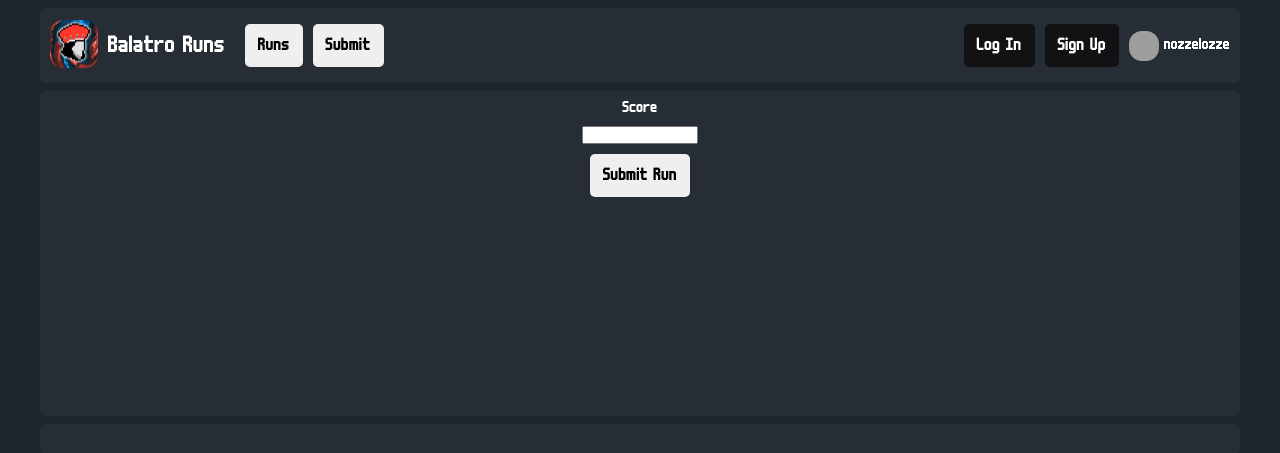
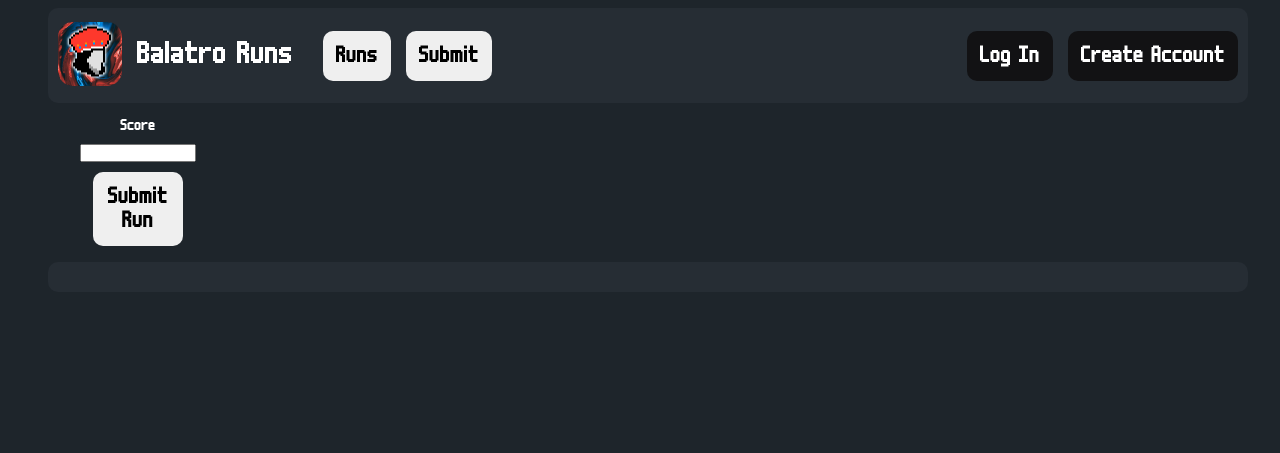
Before and after one commit to nozzelozze/BalatroRunTracker, a PHP site: page /new in a window 1280 px wide. Shown: the top 453 px of the page. Run offline with PHP 8.4, Linux system fonts and the light colour scheme; grey boxes are pictures that could not be loaded.

Commit message:
main style

```diff
--- a/public/css/Misc/_misc.scss
+++ b/public/css/Misc/_misc.scss
@@ -28,8 +28,8 @@ Misc classes
     $size: max(1, min($size, 3));
 
     $radius: map-get((
-        1: 5px,
-        2: 13px,
+        1: 10px,
+        2: 15px,
         3: 20px,
     ), $size);
 
--- a/public/css/Utils/_palette.scss
+++ b/public/css/Utils/_palette.scss
@@ -27,7 +27,7 @@ Uses function for static colors just to remain consistent
     $black: map-get((
         1 : #121214,
         2: #18181B,
-        3: #2F2F34
+        3: #2C353D
     ), $shade);
     @return $black;
 }
--- a/public/css/style.css
+++ b/public/css/style.css
@@ -46,19 +46,20 @@ body {
   flex-direction: column;
   justify-content: center;
   align-items: center;
-  gap: 8px;
+  gap: 16px;
+  width: 100%;
 }
 
-footer, main, .header {
+footer, .header {
   background-color: #262D34;
   padding: 10px;
   min-height: 30px;
-  width: 100%;
+  border-radius: 10px;
   max-width: 1200px;
-  border-radius: 5px;
 }
 
 .header {
+  width: 100%;
   padding-block: 0px;
   display: flex;
   flex-direction: row;
@@ -66,38 +67,38 @@ footer, main, .header {
   align-items: center;
   gap: 0px;
   justify-content: space-between;
-  min-height: 75px;
+  min-height: 90px;
+  max-width: 1200px;
 }
 .header__section {
   display: flex;
   flex-direction: row;
   justify-content: center;
   align-items: center;
-  gap: 10px;
+  gap: 15px;
 }
-.header__section img {
-  border-radius: 13px;
+.header__section__logo {
+  border-radius: 15px;
+  height: 64px;
 }
 .header__logo-text {
-  font-size: x-large;
+  font-size: xx-large;
   color: #ffffff;
 }
 
-main {
-  min-height: 325px;
-}
-
 footer {
+  width: 100%;
   padding-block: 0px;
+  max-width: 1200px;
 }
 
 button {
-  font-size: large;
+  font-size: x-large;
   padding: 13px;
   outline: none;
   border: none;
-  border-radius: 5px;
-  transition-duration: 0.2s;
+  border-radius: 10px;
+  transition-duration: 0.4s;
 }
 
 .button--blue {
@@ -138,19 +139,58 @@ button {
   width: 30px;
   border-radius: 50%;
 }
+main {
+  width: 100%;
+  max-width: 1200px;
+  display: grid;
+  grid-template-columns: 15% 60% 25%;
+}
+
+.navigation {
+  display: flex;
+  flex-direction: column;
+  justify-content: center;
+  align-items: center;
+  gap: 15px;
+  justify-content: start;
+  margin-right: 15px;
+}
+.navigation__item--filter {
+  background-color: #262D34;
+  border-radius: 15px;
+  height: 200px;
+  width: 100%;
+}
+
+.stats {
+  display: flex;
+  flex-direction: column;
+  justify-content: center;
+  align-items: center;
+  gap: 15px;
+  justify-content: start;
+  margin-left: 15px;
+}
+.stats__item--jokers {
+  background-color: #262D34;
+  border-radius: 15px;
+  height: 350px;
+  width: 100%;
+}
+
 .runs {
   display: flex;
-  flex-direction: row;
+  flex-direction: column;
   justify-content: center;
   align-items: center;
   gap: 20px;
   justify-content: start;
 }
 .runs__card {
-  height: 100px;
-  width: 150px;
-  background-color: #2F2F34;
-  border-radius: 13px;
+  height: 175px;
+  width: 100%;
+  background-color: #262D34;
+  border-radius: 15px;
   padding: 13px;
 }
 .runs__card p {
@@ -168,8 +208,8 @@ button {
 .comments__comment {
   height: 100px;
   width: 100%;
-  background-color: #2F2F34;
-  border-radius: 13px;
+  background-color: #2C353D;
+  border-radius: 15px;
   padding: 13px;
 }
 .comments__comment p {
--- a/public/css/style.scss
+++ b/public/css/style.scss
@@ -21,14 +21,15 @@ a {
 *
 {
     font-family: "m6x11";
-    box-sizing:border-box
+    box-sizing: border-box
 }
 
 body
 {
     background-color: palette.background();
     color: palette.white();
-    @include misc.flex-column(8px);
+    @include misc.flex-column(16px);
+    width: 100%;
 }
 
 
@@ -37,43 +38,41 @@ body
     background-color: palette.background(2);
     padding: 10px;
     min-height: 30px;
-    width: 100%;
+    @include misc.rounded(1);
     max-width: 1200px;
-    @include misc.rounded(1);
 }
 
 .header
 {
+    width: 100%;
     @extend %site-section;
     padding-block: 0px;
     @include misc.flex-row();
     justify-content: space-between;
     &__section
     {
-        @include misc.flex-row(10px);
-        img
+        @include misc.flex-row(15px);
+        &__logo
         {
             @include misc.rounded(2);
+            height: 64px;
         }
     }
     &__logo-text
     {
-        font-size: x-large;
+        font-size: xx-large;
         color: palette.white();
     }
-    min-height: 75px;
-}
-
-main
-{
-    @extend %site-section;
-    min-height: 325px;
+    min-height: 90px;
+    max-width: 1200px;
 }
 
 footer
 {
+    width: 100%;
     @extend %site-section;
     padding-block: 0px;
+    max-width: 1200px;
 }
 
 $button-variants:
@@ -81,17 +80,17 @@ $button-variants:
     blue:  (palette.blue(1),  palette.blue(3)),
     red:   (palette.red(1),   palette.red(3)),
     green: (palette.green(1), palette.green(3)),
-    black: (palette.black(1), palette.black(3))
+    black: (palette.black(1), #2F2F34)
 );
 
 button
 {
-    font-size: large;
+    font-size: x-large;
     @include misc.padding(2);
     outline: none;
     border: none;
     @include misc.rounded(1);
-    transition-duration: .2s;
+    transition-duration: .4s;
 }
 .button
 {
@@ -99,13 +98,15 @@ button
     {
         &--#{$name}
         {
-            @if $name == black {
+            @if $name == black
+            {
                 color: white;
             }
 
             background-color: nth($colors, 1);
 
-            &:hover {
+            &:hover
+            {
                 background-color: nth($colors, 2);
             }
         }
@@ -127,16 +128,60 @@ button
     }
 }
 
+main
+{
+    width: 100%;
+    max-width: 1200px;
+    display: grid;
+    grid-template-columns: 15% 60% 25%;
+}
+
+@mixin sidebar-item($height)
+{
+    background-color: palette.background(2);
+    @include misc.rounded(2);
+    height: $height;
+    width: 100%;
+}
+
+.navigation
+{
+    @include misc.flex-column(15px);
+    justify-content: start;
+    margin-right: 15px;
+    &__item
+    {
+        &--filter
+        {
+            @include sidebar-item(200px);
+        }
+    }
+}
+
+
+.stats
+{
+    @include misc.flex-column(15px);
+    justify-content: start;
+    margin-left: 15px;
+    &__item
+    {
+        &--jokers
+        {
+            @include sidebar-item(350px);
+        }
+    }
+}
 
 .runs
 {
-    @include misc.flex-row(20px);
+    @include misc.flex-column(20px);
     justify-content: start;
     &__card
     {
-        height: 100px;
-        width: 150px;
-        background-color: palette.black(3);
+        height: 175px;
+        width: 100%;
+        background-color: palette.background(2);
         @include misc.rounded(2);
         @include misc.padding(2);
         p
--- a/src/ui/components/header.php
+++ b/src/ui/components/header.php
@@ -1,7 +1,7 @@
 <header class="header">
     <div class="header__section">
         <a href="/">
-            <img src="assets/logo.png" height="48px">
+            <img class="header__section__logo" src="/assets/logo.png">
         </a>
         <a href="/">
             <p class="header__logo-text">Balatro Runs</p>
@@ -15,11 +15,11 @@
             <button class="button--black">Log In</button>
         </a>
         <a href="/signup">
-            <button class="button--black">Sign Up</button>
+            <button class="button--black">Create Account</button>
         </a>
-        <div class="user-badge">
-            <img src="assets/logoAlternate.webp" class="user-badge__avatar">
+<!--         <div class="user-badge">
+            <img src="/assets/logoAlternate.webp" class="user-badge__avatar">
             <span class="user-badge__name">nozzelozze</span>
-        </div>
+        </div> -->
     </div>
 </header>
```
Also changed, not shown: src/ui/components/runCard.php (+5 -7 lines), src/ui/views/index/index.php (+13 -13 lines), 1 other file.
